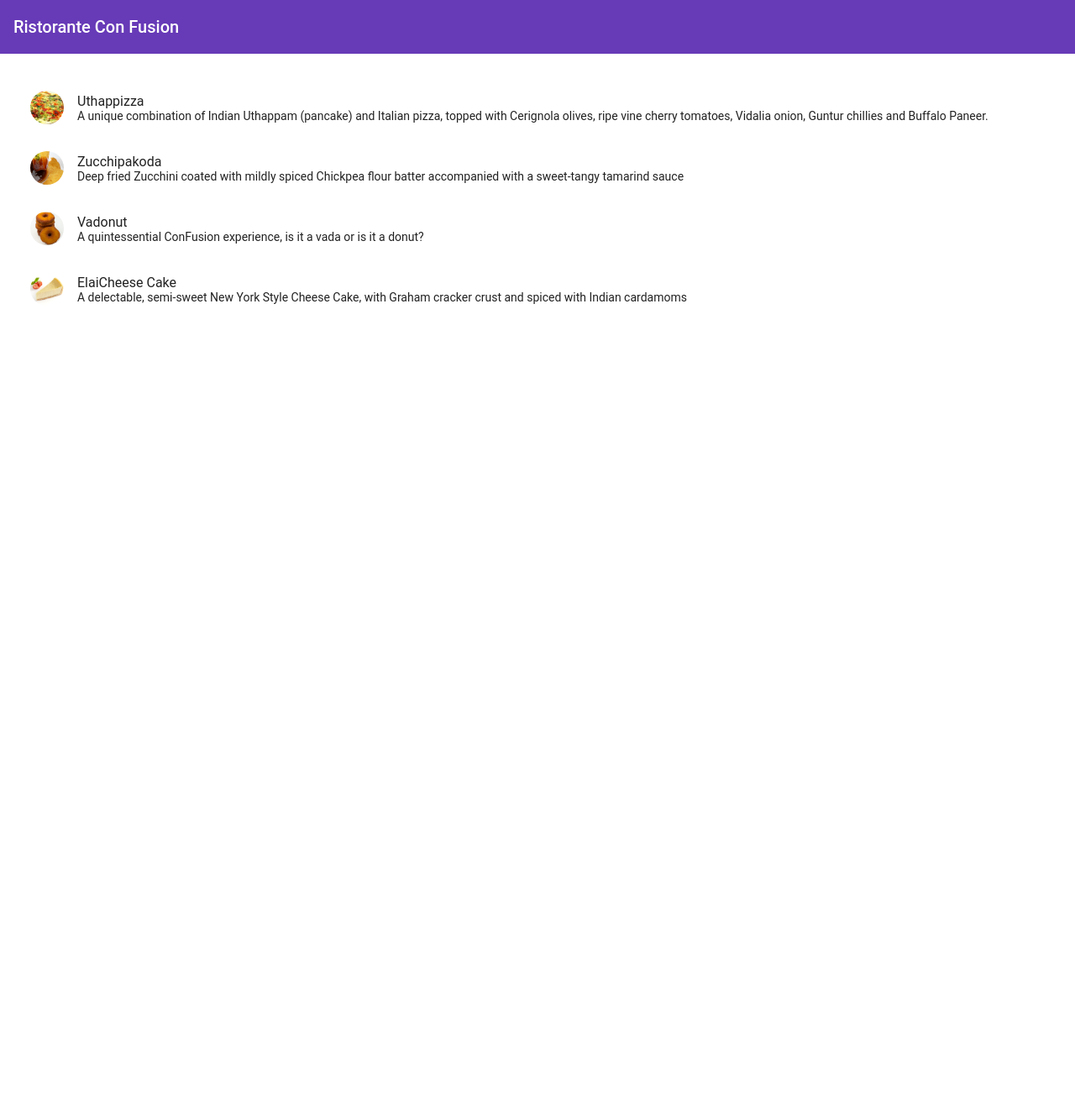
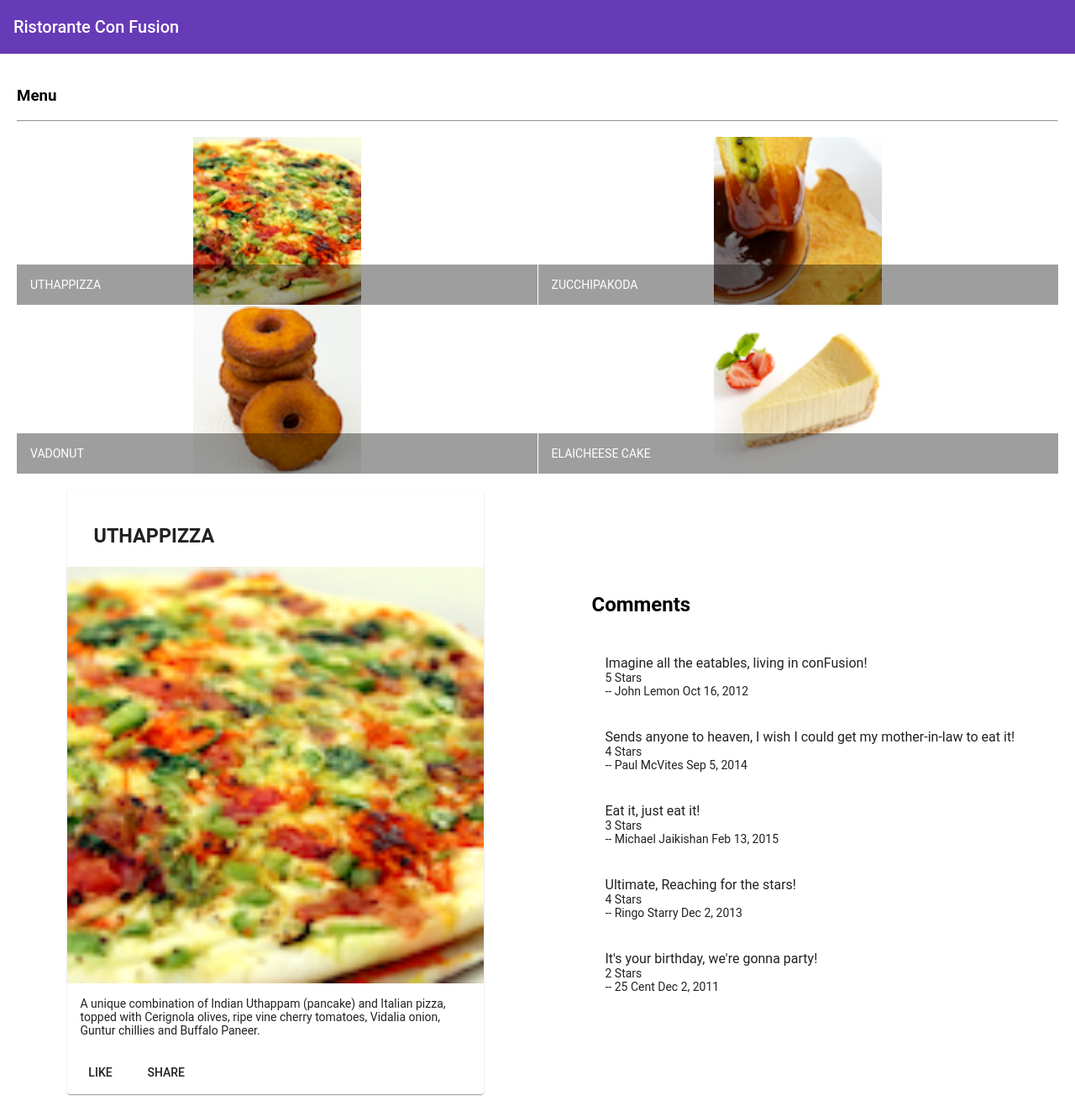
Before and after one commit to xandesilv/conFusion, an Angular app: page / in a window 1280 px wide. Shown: the whole page at 84% size. Before the commit the page ends 800 px from the top, so only its background shows below. Built offline with nearby package versions, Linux system fonts and the light colour scheme.

Commit message:
Tasks finais

```diff
--- a/src/app/app.component.html
+++ b/src/app/app.component.html
@@ -1,2 +1,3 @@
 <mat-toolbar color="primary"> <span>Ristorante Con Fusion</span></mat-toolbar>
 <app-menu></app-menu>
+<app-dishdetail></app-dishdetail>
--- /dev/null
+++ b/src/app/dishdetail/dishdetail.component.html
@@ -0,0 +1,66 @@
+<div class="container"
+    fxLayout="row"
+    fxLayout.sm="column"
+    fxLayout.xs="column"
+    fxLayoutAlign.gt-md="space-around center"
+    fxLayoutGap="10px"
+    fxLayoutGap.xs="0">
+
+  <div fxFlex="40">
+     <div *ngIf="dish">
+      <mat-card>
+        <mat-card-header>
+          <mat-card-title>
+            <h3>{{dish.name | uppercase }}</h3>
+          </mat-card-title>
+        </mat-card-header>
+        <img mat-card-image src={{dish.image}} alt={{dish.name}}>
+        <mat-card-content>
+          <p>{{dish.description}}</p>
+        </mat-card-content>
+        <mat-card-actions>
+          <button mat-button> LIKE </button>
+          <button mat-button> SHARE </button>
+        </mat-card-actions>
+     </mat-card>
+    </div>
+  </div>
+
+  <div fxFlex="40">
+    <h2 matLine> Comments </h2>
+    <div *ngIf="dish">
+   <mat-list fxFlex  >
+      <mat-list-item *ngFor="let comment of dish.comments">
+        <p matLine> {{comment.comment}} </p>
+        <p matLine> {{comment.rating}} Stars</p>
+        <p matLine> -- {{comment.author}} {{comment.date | date}}</p>
+      </mat-list-item>
+    </mat-list>
+  </div>
+  </div>
+
+</div>
+
+
+
+
+
+
+<!--<div *ngIf="selectedDish">
+  <mat-card>
+    <mat-card-header>
+      <mat-card-title>
+        <h3>{{selectedDish.name | uppercase }}</h3>
+      </mat-card-title>
+    </mat-card-header>
+    <img mat-card-image src={{selectedDish.image}} alt={{selectedDish.name}}>
+    <mat-card-content>
+      <p>{{selectedDish.description}}</p>
+    </mat-card-content>
+    <mat-card-actions>
+      <button mat-button> LIKE </button>
+      <button mat-button> SHARE </button>
+    </mat-card-actions>
+ </mat-card>
+</div>
+-->
--- /dev/null
+++ b/src/app/dishdetail/dishdetail.component.ts
@@ -0,0 +1,62 @@
+import { Component, OnInit } from '@angular/core';
+const DISH = {
+  id: '0',
+  name: 'Uthappizza',
+  image: '/assets/images/uthappizza.png',
+  category: 'mains',
+  featured: true,
+  label: 'Hot',
+  price: '4.99',
+  // tslint:disable-next-line:max-line-length
+  description: 'A unique combination of Indian Uthappam (pancake) and Italian pizza, topped with Cerignola olives, ripe vine cherry tomatoes, Vidalia onion, Guntur chillies and Buffalo Paneer.',
+  comments: [
+       {
+           rating: 5,
+           comment: 'Imagine all the eatables, living in conFusion!',
+           author: 'John Lemon',
+           date: '2012-10-16T17:57:28.556094Z'
+       },
+       {
+           rating: 4,
+           comment: 'Sends anyone to heaven, I wish I could get my mother-in-law to eat it!',
+           author: 'Paul McVites',
+           date: '2014-09-05T17:57:28.556094Z'
+       },
+       {
+           rating: 3,
+           comment: 'Eat it, just eat it!',
+           author: 'Michael Jaikishan',
+           date: '2015-02-13T17:57:28.556094Z'
+       },
+       {
+           rating: 4,
+           comment: 'Ultimate, Reaching for the stars!',
+           author: 'Ringo Starry',
+           date: '2013-12-02T17:57:28.556094Z'
+       },
+       {
+           rating: 2,
+           comment: 'It\'s your birthday, we\'re gonna party!',
+           author: '25 Cent',
+           date: '2011-12-02T17:57:28.556094Z'
+       }
+   ]
+};
+
+
+
+@Component({
+  selector: 'app-dishdetail',
+  templateUrl: './dishdetail.component.html',
+  styleUrls: ['./dishdetail.component.scss']
+})
+export class DishdetailComponent implements OnInit {
+
+  dish = DISH;
+
+  constructor() { }
+
+  ngOnInit(): void {
+  }
+
+}
--- a/src/app/menu/menu.component.html
+++ b/src/app/menu/menu.component.html
@@ -2,15 +2,23 @@
 fxLayout="column"
 fxLayoutGap="10px">
 
-  <mat-list fxFlex>
-    <mat-list-item *ngFor="let dish of dishes">
-      <img matListAvatar src={{dish.image}} alt="{{dish.name}}">
-      <h1 matLine>{{dish.name}}</h1>
-      <p matLine>
-        <span> {{dish.description}}</span>
-      </p>
+ <div fxFlex>
+  <div>
+    <h3> Menu</h3>
+    <hr>
+  </div>
+ </div>
 
-    </mat-list-item>
-  </mat-list>
+ <div fxFlex>
+  <mat-grid-list cols="2" rowHeight="200px">
+    <mat-grid-tile *ngFor="let dish of dishes">
+      <img height="200px" src={{dish.image}} alt="{{dish.name}}">
+      <mat-grid-tile-footer>
+        <h1>{{dish.name | uppercase}}</h1>
+      </mat-grid-tile-footer>
+    </mat-grid-tile>
+  </mat-grid-list>
+
 
 </div>
+</div>
--- a/src/app/menu/menu.component.ts
+++ b/src/app/menu/menu.component.ts
@@ -1,13 +1,6 @@
 import { Component, OnInit } from '@angular/core';
 import { Dish } from './shared/dish';
-
-@Component({
-  selector: 'app-menu',
-  templateUrl: './menu.component.html',
-  styleUrls: ['./menu.component.scss']
-})
-export class MenuComponent implements OnInit {
-  dishes: Dish[] = [
+const DISHES: Dish [] = [
   {
     id: '0',
     name: 'Uthappizza',
@@ -50,6 +43,17 @@
     description: 'A delectable, semi-sweet New York Style Cheese Cake, with Graham cracker crust and spiced with Indian cardamoms'
   }
  ];
+
+@Component({
+  selector: 'app-menu',
+  templateUrl: './menu.component.html',
+  styleUrls: ['./menu.component.scss']
+})
+export class MenuComponent implements OnInit {
+  dishes: Dish[] = DISHES;
+
+  selectedDish: Dish = DISHES[0];
+
   constructor() { }
 
   ngOnInit(): void {
```
Also changed, not shown: src/app/app.module.ts (+11 -3 lines), src/app/dishdetail/dishdetail.component.scss (added), 1 other file (tests, documents, lock files or other folders). Lines whose indentation alone changed are shown as unchanged.
